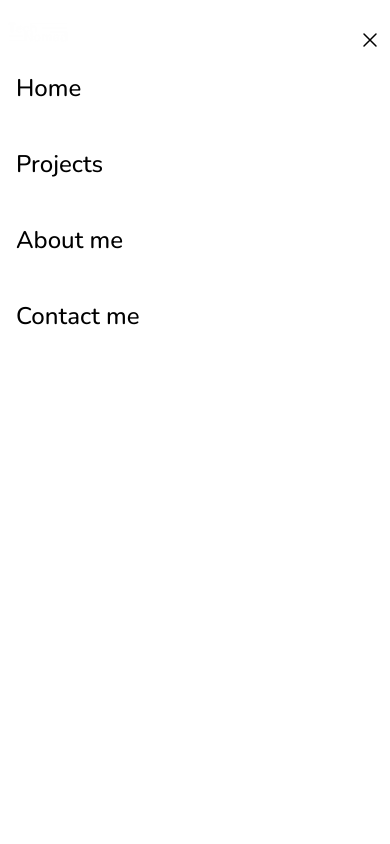
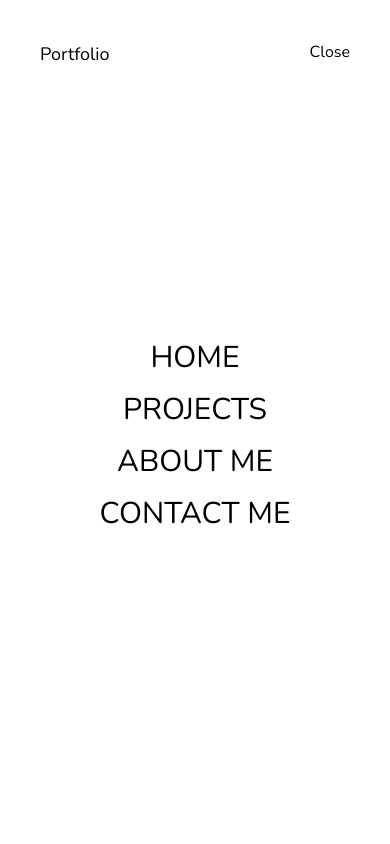
Before and after one commit to King-Mikaelson/kosiportfolio, a Next.js app: page / in a window 390 px wide. Both pictures are taken after a click on the icon 370 px from the left and 28 px from the top of the page. Shown: the top 844 px of the page. Built offline with nearby package versions, Linux system fonts and the light colour scheme.

Commit message:
added framer motion for animated drop down menu

```diff
--- a/package.json
+++ b/package.json
@@ -12,6 +12,7 @@
     "@heroicons/react": "^2.0.18",
     "aos": "^2.3.4",
     "autoprefixer": "10.4.14",
+    "framer-motion": "^10.15.2",
     "next": "13.4.12",
     "postcss": "8.4.27",
     "react": "18.2.0",
--- a/src/components/NavBar/index.jsx
+++ b/src/components/NavBar/index.jsx
@@ -1,27 +1,138 @@
-import React, { useState } from "react";
+// import React, { useState } from "react";
+// import {
+//   Bars3Icon,
+//   BellIcon,
+//   XMarkIcon,
+//   SearchIcon,
+//   ShoppingCartIcon,
+// } from "@heroicons/react/24/outline";
+// import Image from "next/image";
+// import Link from "next/link";
+// import Logo from "../../../public/logo.png";
+// import mobileLogo from "../../../public/logo.png";
+// import { usePathname } from "next/navigation";
+
+
+// function NavBar({ open, setOpen }) {
+//   // const navigation = [
+//   //   { name: "Home", href: "/", current: true },
+//   //   { name: "About", href: "#second-section", current: false },
+//   //   { name: "Services", href: "#third-section", current: false },
+//   //   { name: "Contact", href: "contactUs", current: false },
+//   //   { name: "Blog", href: "#fourth-section", current: false },
+//   // ];
+
+
+//   const navigation = [
+//     { name: "Home", href: "#home", current: true, path:"/" },
+//     { name: "Projects", href: "#projects", current: false, path:"/projects" },
+//     { name: "About me", href: "#about", current: false, path:"/about" },
+//     { name: "Contact me", href: "#contact", current: false, path:"/contact" },
+//   ];
+
+//   const pathName = usePathname();
+//   // console.log(pathName)
+//   return (
+//     <nav className=" w-full fixed top-0 left-0 z-50">
+//         <div
+//           className={
+//             open
+//               ? "md:hidden z-10  left-0   absolute top-0 right-0 text-black bg-[#FFFFFF] w-full h-[100vh] transition-all duration-500 ease-out"
+//               : "absolute left-[-50rem] transition-all duration-900 ease-in z-10  right-0 text-black bg-[#FFFFFF] w-full h-[100vh] md:hidden"
+//           }
+//         >
+//           <div className="cursor-pointer flex justify-between px-2 pt-5">
+//             <Image
+//               src={mobileLogo}
+//               alt="logo"
+//               className="md:w-[7rem] md:h-[100%] object-contain w-[3.75rem] h-[1.5rem]"
+//             />
+//             <XMarkIcon
+//               onClick={() => {
+//                 setOpen((prevValue) => !prevValue);
+//               }}
+//               className="block h-10 w-6"
+//               aria-hidden="true"
+//             />
+//           </div>
+//           <ul className="flex flex-col gap-5 justify-center pl-0 pl-4">
+//             {navigation.map((link) => (
+//               <li key={link.name} className="md:flex text-2xl md:my-0 my-3">
+//                 <Link
+//                   onClick={() => {
+//                     setOpen((prevValue) => !prevValue);
+//                   }}
+//                   className=" hover:underline hover:underline-offset-8 font-DMSans font-medium"
+//                   href={link.href}
+//                 >
+//                   {link.name}
+//                 </Link>
+//               </li>
+//             ))}
+//           </ul>
+//         </div>
+
+
+
+//       <div className="md:flex flex items-center  justify-between  py-4 px-2  lg:px-6 xl:px-[6.5rem] w-full  relative">
+//       <div className="cursor-pointer flex justify-between items-center px-2">
+//           <Image
+//             src={Logo}
+//             alt="logo"
+//             className=" md:w-[6.875rem] md:h-[2.75rem] w-[3.75rem] h-[1.5rem]"
+//           />
+//         </div>
+//         <Bars3Icon
+//           onClick={() => setOpen((prevValue) => !prevValue)}
+//           className="md:hidden block h-6 w-6 text-white"
+//           aria-hidden="true"
+//         />
+//         <ul className="hidden md:flex md:items-center md:justify-center md:static md:w-auto  absolute top-0 right-0 text-white w-full">
+//           {navigation.map((link) => (
+//             <li key={link.name} className="md:ml-8 text-2xl md:my-0 my-7">
+//               <Link
+//                 className={
+//                   link.path === pathName
+//                     ? "text-[#D9D9D9] text-base font-sans font-bold underline underline-offset-1"
+//                     : "text-[#D9D9D9] text-base font-sans font-medium hover:underline hover:underline-offset-2"
+//                 }
+//                 href={link.href}
+//               >
+//                 {link.name}
+//               </Link>
+//             </li>
+//           ))}
+//         </ul>
+//       </div>
+//     </nav>
+//   );
+// }
+
+// export default NavBar;
+
+
+
+
+
+
+import Link from "next/link";
+import { React, useState } from "react";
+import { AnimatePresence, motion } from "framer-motion";
 import {
   Bars3Icon,
-  BellIcon,
   XMarkIcon,
-  SearchIcon,
-  ShoppingCartIcon,
 } from "@heroicons/react/24/outline";
 import Image from "next/image";
-import Link from "next/link";
 import Logo from "../../../public/logo.png";
 import mobileLogo from "../../../public/logo.png";
 import { usePathname } from "next/navigation";
 
-
-function NavBar({ open, setOpen }) {
-  // const navigation = [
-  //   { name: "Home", href: "/", current: true },
-  //   { name: "About", href: "#second-section", current: false },
-  //   { name: "Services", href: "#third-section", current: false },
-  //   { name: "Contact", href: "contactUs", current: false },
-  //   { name: "Blog", href: "#fourth-section", current: false },
-  // ];
-
+const navLinks = [
+  { name: "Home", href: "#home", current: true, path:"/" },
+    { name: "Projects", href: "#project", current: false, path:"/project" },
+    { name: "About me", href: "#about", current: false, path:"/about" },
+    { name: "Contact me", href: "#contact", current: false, path:"/contact" },
+];
 
   const navigation = [
     { name: "Home", href: "#home", current: true, path:"/" },
@@ -30,92 +141,59 @@ function NavBar({ open, setOpen }) {
     { name: "Contact me", href: "#contact", current: false, path:"/contact" },
   ];
 
+
+
+
+const Navbar = ({ open, setOpen }) => {
+  const toggleMenu = () => {
+    setOpen((prevOpen) => !prevOpen);
+  };
+  const menuVars = {
+    initial: {
+      scaleY: 0,
+    },
+    animate: {
+      scaleY: 1,
+      transition: {
+        duration: 0.5,
+        ease: [0.12, 0, 0.39, 0],
+      },
+    },
+    exit: {
+      scaleY: 0,
+      transition: {
+        delay: 0.5,
+        duration: 0.5,
+        ease: [0.22, 1, 0.36, 1],
+      },
+    },
+  };
+  const containerVars = {
+    initial: {
+      transition: {
+        staggerChildren: 0.09,
+        staggerDirection: -1,
+      },
+    },
+    open: {
+      transition: {
+        delayChildren: 0.3,
+        staggerChildren: 0.09,
+        staggerDirection: 1,
+      },
+    },
+  };
+
   const pathName = usePathname();
-  // console.log(pathName)
+
   return (
-    <nav className=" w-full fixed top-0 left-0 z-50">
-        <div
-          className={
-            open
-              ? "md:hidden z-10  left-0   absolute top-0 right-0 text-black bg-[#FFFFFF] w-full h-[100vh] transition-all duration-500 ease-out"
-              : "absolute left-[-50rem] transition-all duration-900 ease-in z-10  right-0 text-black bg-[#FFFFFF] w-full h-[100vh] md:hidden"
-          }
-        >
-          <div className="cursor-pointer flex justify-between px-2 pt-5">
-            <Image
-              src={mobileLogo}
-              alt="logo"
-              className="md:w-[7rem] md:h-[100%] object-contain w-[3.75rem] h-[1.5rem]"
-            />
-            <XMarkIcon
-              onClick={() => {
-                setOpen((prevValue) => !prevValue);
-              }}
-              className="block h-10 w-6"
-              aria-hidden="true"
-            />
-          </div>
-          <ul className="flex flex-col gap-5 justify-center pl-0 pl-4">
-            {navigation.map((link) => (
-              <li key={link.name} className="md:flex text-2xl md:my-0 my-3">
-                <Link
-                  onClick={() => {
-                    setOpen((prevValue) => !prevValue);
-                  }}
-                  className=" hover:underline hover:underline-offset-8 font-DMSans font-medium"
-                  href={link.href}
-                >
-                  {link.name}
-                </Link>
-              </li>
-            ))}
-          </ul>
-        </div>
-
-          {/* <div
-          className={
-            open
-              ? "z-10 md:flex md:items-center md:static md:w-auto   absolute top-0 right-0 text-black bg-[#FFFFFF] w-full h-[100vh] transition-all duration-500 ease-out"
-              : "absolute top-[-30rem]"
-          }
-        >
-          <div className="cursor-pointer flex justify-between px-2 pt-5">
-            <Image
-              src={Logo}
-              alt="logo"
-              className=" w-[7rem] h-[100%] object-contain"
-            />
-            <XMarkIcon
-              onClick={() => {
-                setOpen((prevValue) => !prevValue);
-              }}
-              className="block h-10 w-6"
-              aria-hidden="true"
-            />
-          </div>
-          <ul className="flex flex-col gap-5 justify-center pl-0 pl-4">
-            {navigation.map((link) => (
-              <li key={link.name} className="md:flex text-2xl md:my-0 my-3">
-                <Link
-                  onClick={() => {
-                    setOpen((prevValue) => !prevValue);
-                  }}
-                  className=" hover:underline hover:underline-offset-8 font-DMSans font-normal"
-                  href={link.href}
-                >
-                  {link.name}
-                </Link>
-              </li>
-            ))}
-          </ul>
-        </div> */}
-
-      <div className="md:flex flex items-center  justify-between  py-4 px-2  lg:px-6 xl:px-[6.5rem] w-full  relative">
+    <header className=" w-full fixed top-0 left-0 z-50">
+      <nav className="md:flex flex items-center  justify-between  py-4 px-2  lg:px-6 xl:px-[6.5rem] w-full relative ">
       <div className="cursor-pointer flex justify-between items-center px-2">
           <Image
             src={Logo}
             alt="logo"
-            className=" md:w-[6.875rem] md:h-[2.75rem] w-[3.75rem] h-[1.5rem]"
+            className=" md:w-[6.875rem] md:h-[2.75rem] w-[3.75rem] h-[1.5rem] object-contain"
           />
         </div>
         <Bars3Icon
@@ -139,9 +217,89 @@ function NavBar({ open, setOpen }) {
             </li>
           ))}
         </ul>
-      </div>
-    </nav>
+      </nav>
+      <AnimatePresence>
+        {open && (
+          <motion.div
+            variants={menuVars}
+            initial="initial"
+            animate="animate"
+            exit="exit"
+            className="md:hidden fixed left-0 top-0 w-full h-screen origin-top bg-white text-black p-10 z-50"
+          >
+            <div className="flex h-full flex-col">
+              <div className="flex justify-between">
+                <h1 className="text-lg text-black">Portfolio</h1>
+                <p
+                  className="cursor-pointer text-md text-black"
+                  onClick={toggleMenu}
+                >
+                  Close
+                </p>
+              </div>
+              <motion.div
+                variants={containerVars}
+                initial="initial"
+                animate="open"
+                exit="initial"
+                className="flex flex-col h-full justify-center font-lora items-center gap-4 "
+              >
+                {navLinks.map((link, index) => {
+                  return (
+                    <div className="overflow-hidden">
+                      <MobileNavLink
+                        key={index}
+                        title={link.name}
+                        href={link.href}
+                        open={open}
+                        setOpen={setOpen}
+                      />
+                    </div>
+                  );
+                })}
+              </motion.div>
+            </div>
+          </motion.div>
+        )}
+      </AnimatePresence>
+    </header>
   );
-}
+};
 
-export default NavBar;
+export default Navbar;
+const mobileLinkVars = {
+  initial: {
+    y: "30vh",
+    transition: {
+      duration: 0.5,
+      ease: [0.37, 0, 0.63, 1],
+    },
+  },
+  open: {
+    y: 0,
+    transition: {
+      ease: [0, 0.55, 0.45, 1],
+      duration: 0.7,
+    },
+  },
+};
+const MobileNavLink = ({ title, href, open, setOpen }) => {
+  return (
+    <motion.div
+      variants={mobileLinkVars}
+      className="text-3xl  uppercase text-black"
+    >
+      {/* <Link href={href}>{title}</Link> */}
+      <div >
+                <Link
+                  onClick={() => {
+                     setOpen((prevValue) => !prevValue);
+                   }}
+                   href={href}
+                >
+                 {title}
+                </Link>
+        </div>
+    </motion.div>
+  );
+};
--- a/src/components/aboutMe/index.jsx
+++ b/src/components/aboutMe/index.jsx
@@ -32,7 +32,7 @@ function AboutMe() {
       </div>
         </div>
 
-        <div data-aos="fade-down" className="w-full md:w-1/2 flex  lg:hidden items-center justify-center">
+        <div data-aos="fade-down" className="w-full md:w-1/2 flex lg:hidden items-center justify-center">
           <Image src={kosiImg} alt="kosi" className="object-contain w-full md:object-fill" />
         </div>
       </div>
--- a/src/components/animation/index.jsx
+++ b/src/components/animation/index.jsx
@@ -674,9 +674,7 @@ function Animation() {
       </section>
   </main>
 
-
-
-  <section id="projects" className="relative block lg:hidden bg-[url('/Projects(1).png')] bg-center bg-cover bg-no-repeat">
+  <main id="project" className="relative block lg:hidden bg-[url('/Projects(1).png')] bg-center bg-cover bg-no-repeat">
         <div className="w-full py-10 lg:pt-16 lg:pb-56 lg:px-6 xl:px-32 px-4 relative">
 
           <h1 className="text-[rgba(254,254,254,1.00)] font-sans  font-bold text-[1.5rem] pt-2 pb-4">
@@ -774,9 +772,7 @@ function Animation() {
 
             </div>
           </div>
-      </section>
-
-
+  </main>
 
   </>
 
```
Also changed, not shown: 1 other file (tests, documents, lock files or other folders).
